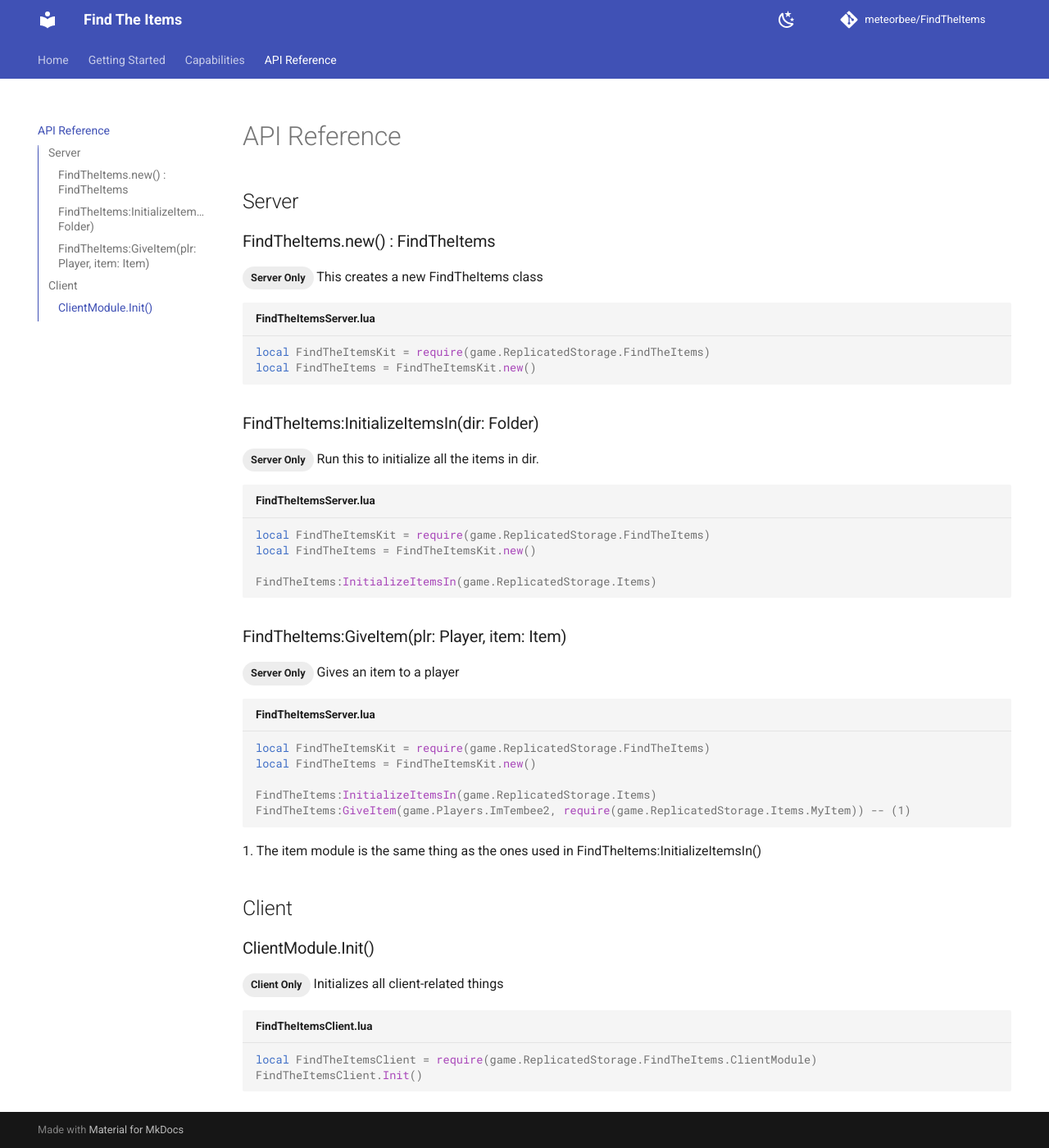
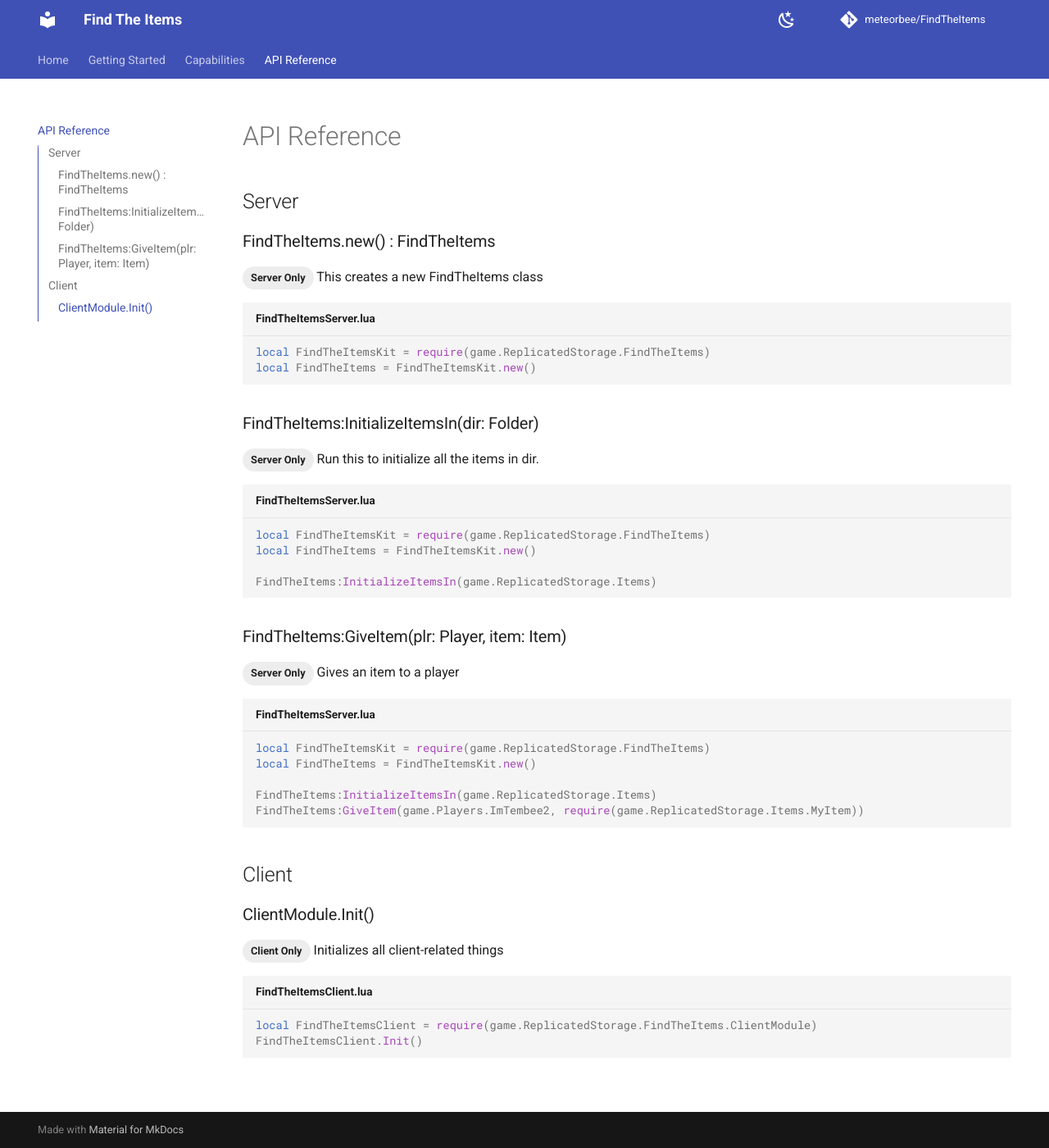
Before and after one commit to meteorbee/FindTheItems, an MkDocs documentation site: the page built from docs/APIReference.md, in a window 1280 px wide and 1400 px high. Shown: the whole window at 82% size. Built offline with MkDocs 1.6.1 and Material for MkDocs 9.7.7, drawn with Linux system fonts in a browser that asks for light colours; comment, search, counter and statistics services are not loaded.

Commit message:
Update APIReference.md

````diff
--- a/docs/APIReference.md
+++ b/docs/APIReference.md
@@ -27,9 +27,8 @@ local FindTheItemsKit = require(game.ReplicatedStorage.FindTheItems)
 local FindTheItems = FindTheItemsKit.new()
 
 FindTheItems:InitializeItemsIn(game.ReplicatedStorage.Items)
-FindTheItems:GiveItem(game.Players.ImTembee2, require(game.ReplicatedStorage.Items.MyItem)) -- (1)
+FindTheItems:GiveItem(game.Players.ImTembee2, require(game.ReplicatedStorage.Items.MyItem))
 ```
-1. The item module is the same thing as the ones used in FindTheItems:InitializeItemsIn()
 
 ## Client
 ### ClientModule.Init()
````
